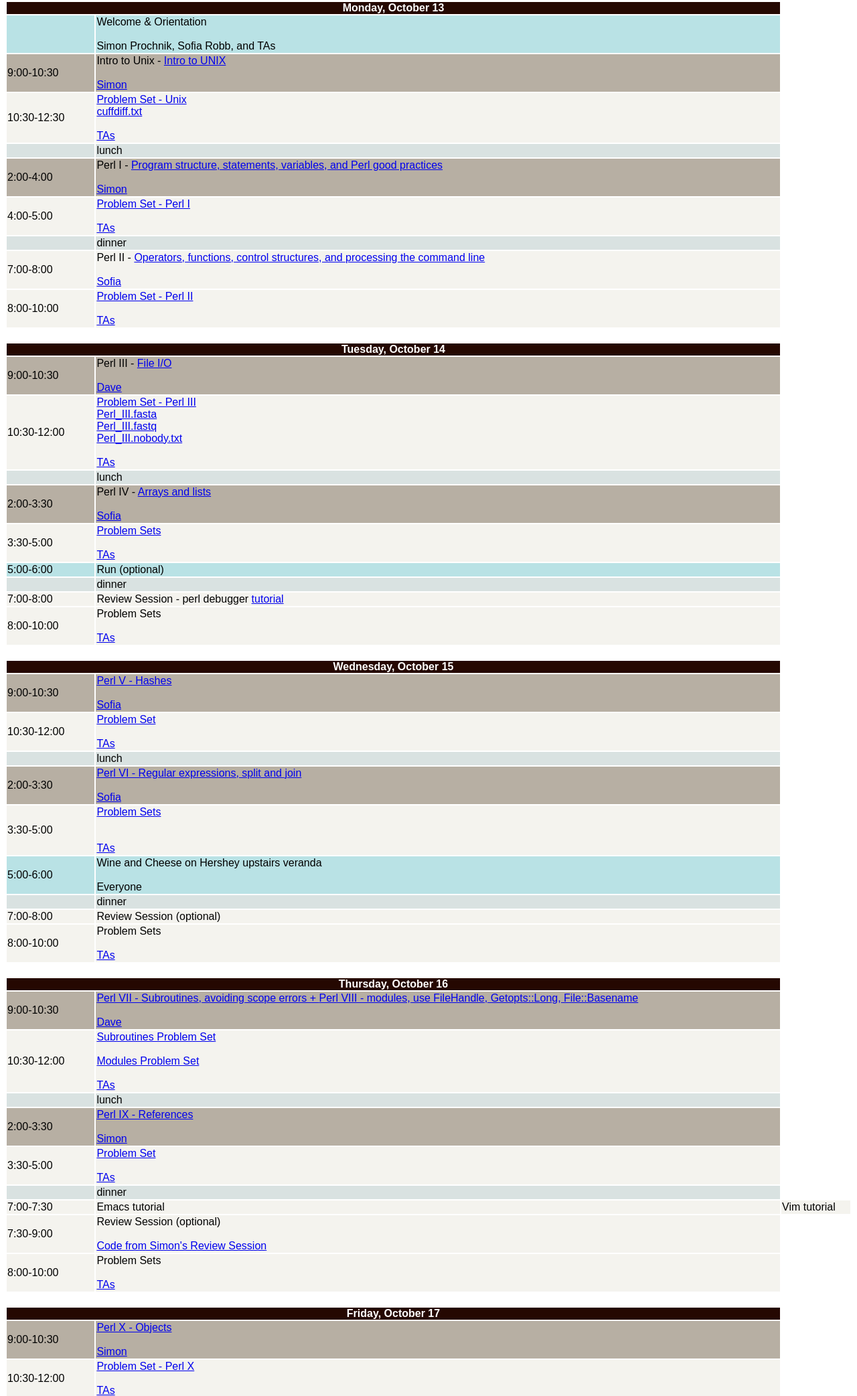
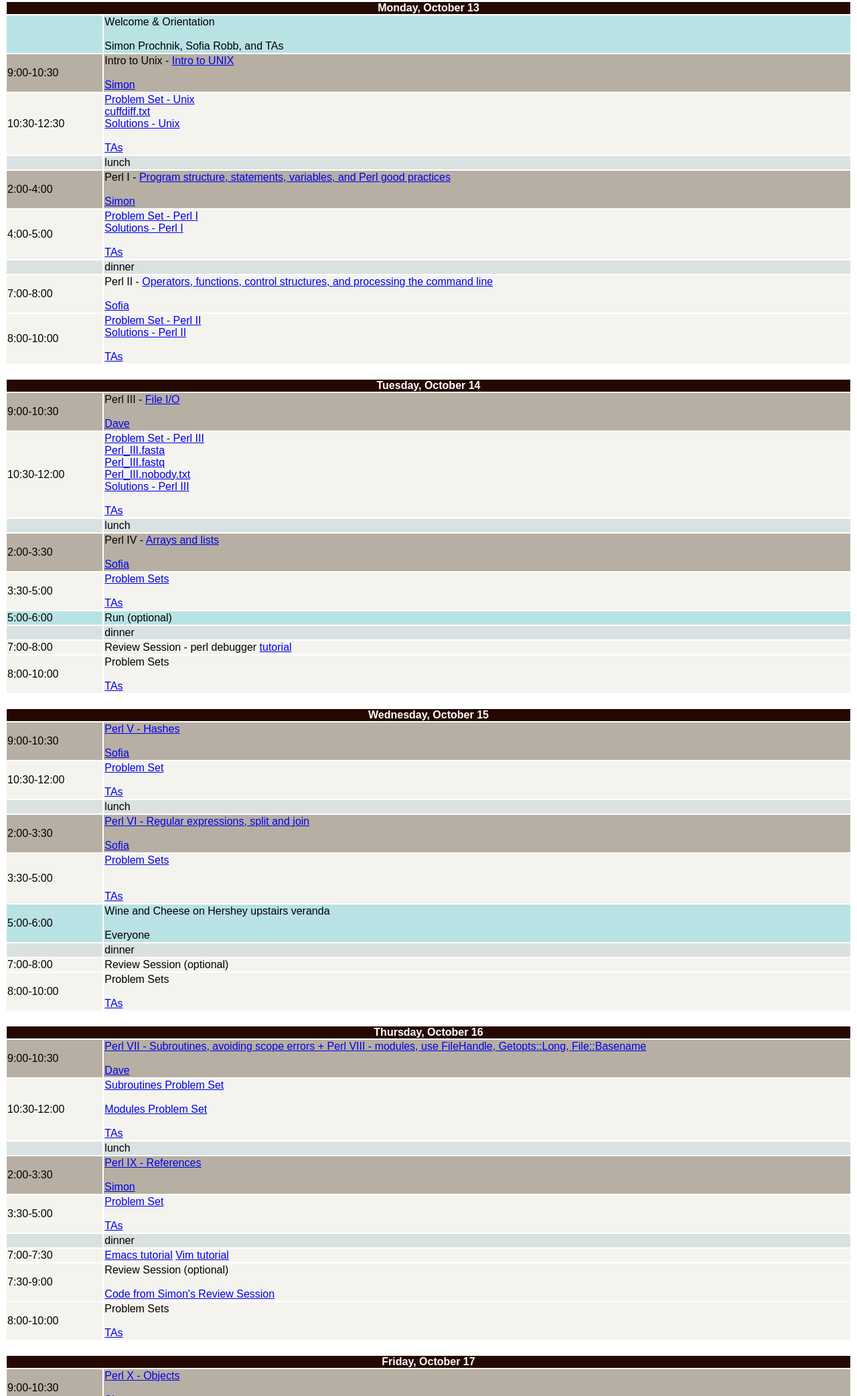
Before and after one commit to srobb1/PFB2014_web, a plain HTML site: page index.html in a window 1280 px wide. Shown: the part 624-2709 px from the top of the page at 67% size. Drawn offline with Linux system fonts and the light colour scheme.

Commit message:
add solutions for unix and PerlI-III, update index.html

```diff
--- a/index.html
+++ b/index.html
@@ -93,6 +93,7 @@ Sofia Robb, Ph.D.<br />
     <td >10:30-12:30</td>
     <td><a href="problem_sets/Unix_I_problemSet.txt">Problem Set - Unix</a><br />
     <a href="problem_sets/files/cuffdiff.txt">cuffdiff.txt</a><br />
+    <a href="problem_sets/problem_set_solutions/Unix_solutions.txt">Solutions - Unix</a><br>
         <br />
         <a href="#TAs">TAs</a>
     </td>
@@ -113,6 +114,7 @@ Sofia Robb, Ph.D.<br />
 <tr class="workshop">
     <td >4:00-5:00</td>
     <td><a href="problem_sets/Perl_I_problemSet.txt">Problem Set - Perl I</a><br />
+        <a href="problem_sets/problem_set_solutions/Perl_I_solutions.txt">Solutions - Perl I</a><br />
         <br />
         <a href="#TAs">TAs</a>
     </td>
@@ -134,6 +136,7 @@ Sofia Robb, Ph.D.<br />
 <tr class="workshop">
     <td >8:00-10:00</td>
     <td><a href="problem_sets/Perl_II_problemSet.txt">Problem Set - Perl II</a><br />
+        <a href="problem_sets/problem_set_solutions/Perl_II_solutions.txt">Solutions - Perl II</a><br />
         <br />
         <a href="#TAs">TAs</a>
     </td>
@@ -164,7 +167,7 @@ Sofia Robb, Ph.D.<br />
         <a href="problem_sets/files/Perl_III.fasta">Perl_III.fasta</a><br />
         <a href="problem_sets/files/Perl_III.fastq">Perl_III.fastq</a><br />
         <a href="problem_sets/files/Perl_III.nobody.txt">Perl_III.nobody.txt</a><br />
-
+	<a href="problem_sets/problem_set_solutions/Perl_III_solutions.txt">Solutions - Perl III</a><br />
       <br />
       <a href="#TAs">TAs</a>
     </td>
@@ -347,8 +350,9 @@ Sofia Robb, Ph.D.<br />
 
 <tr class="workshop">
     <td >7:00-7:30</td>
-    <td>Emacs tutorial<br />
-    <td>Vim tutorial<br />
+    <td><a href="review_sessions/emacs_tutorial.pdf">Emacs tutorial</a> <a href="review_sessions/Vim_tutorial.pdf">Vim tutorial</a><br />
+</td>
+
 <tr class="workshop">
     <td >7:30-9:00</td>
     <td>Review Session (optional)<br />
```
Also changed, not shown: problem_sets/problem_set_solutions/Perl_III_solutions.txt (added), problem_sets/problem_set_solutions/Perl_II_solutions.txt (added), problem_sets/problem_set_solutions/Perl_I_solutions.txt (added), problem_sets/problem_set_solutions/Unix_solutions.txt (added), review_sessions/Unix_solutions.txt (added), 4 other files.
